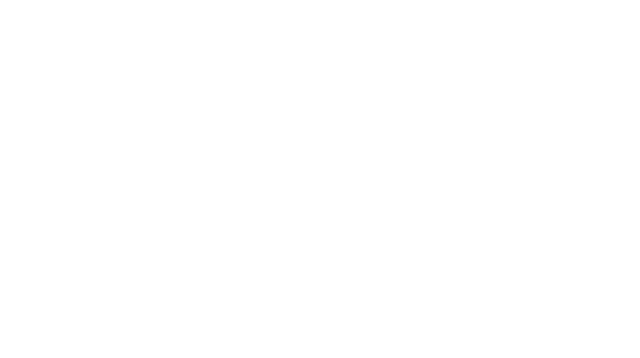
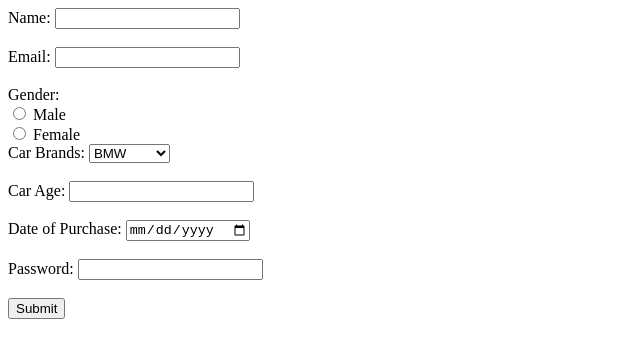
Before and after one commit to acciojob/car-insurance-form-Akashsharma000, a website: page main.html in a window 1280 px wide. Shown: the whole page, without its empty margins (0-640 px from the left). Drawn offline with Linux system fonts and the light colour scheme.

Commit message:
created a submission

```diff
--- a/main.html
+++ b/main.html
@@ -4,10 +4,44 @@
 
 <head>
 	<link rel="stylesheet" href="styles.css">
+	<title>Car Insurance Registration Form</title>
 </head>
 
 <body>
-	<!-- the entire body must be written by student -->
+
+
+    <form method="POST">
+        <label for="name">Name:</label>
+        <input type="text" id="name" name="name" required><br><br>
+
+        <label for="email">Email:</label>
+        <input type="Email" id="email" name="email" required><br><br>
+
+        <label>Gender:</label><br>
+        <input type="radio"  name="gender" value="Male" required>
+        <label for="male">Male</label><br>
+        <input type="radio"  name="gender" value="Female" required>
+        <label for="female">Female</label><br>
+
+
+        <label for="cars">Car Brands:</label>
+        <select id="cars" name="cars">
+            <option value="bmw">BMW</option>
+            <option value="audi">Audi</option>
+            <option value="mercedez">Mercedez</option>
+        </select><br><br>
+
+        <label for="carage">Car Age:</label>
+        <input type="number" id="carage" name="carage" required><br><br>
+
+        <label for="dop">Date of Purchase:</label>
+        <input type="date" id="dop" name="dop" required><br><br>
+
+        <label for="password">Password:</label>
+        <input type="password" id="password" name="password" required><br><br>
+
+    <input type="submit" >
+    </form>
     <script type="text/javascript" src="./script.js">
 </script>
 
```
